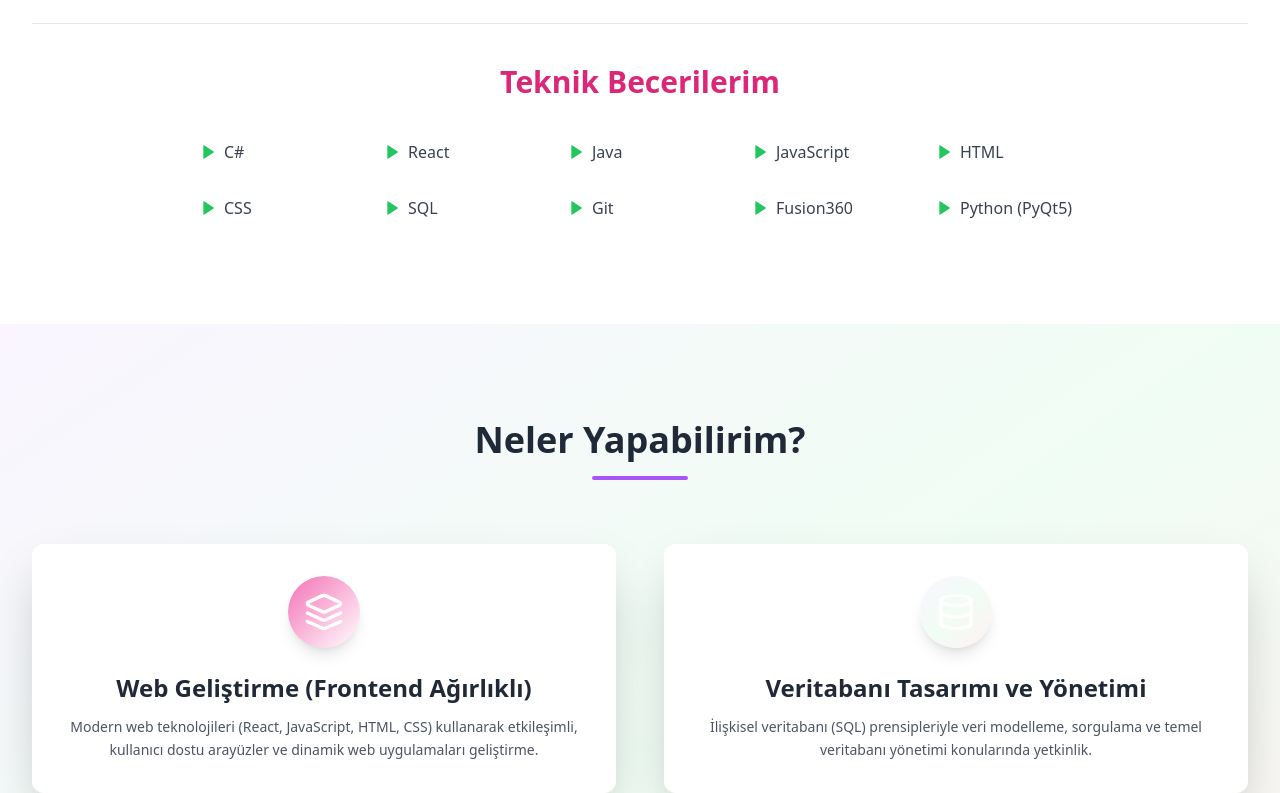
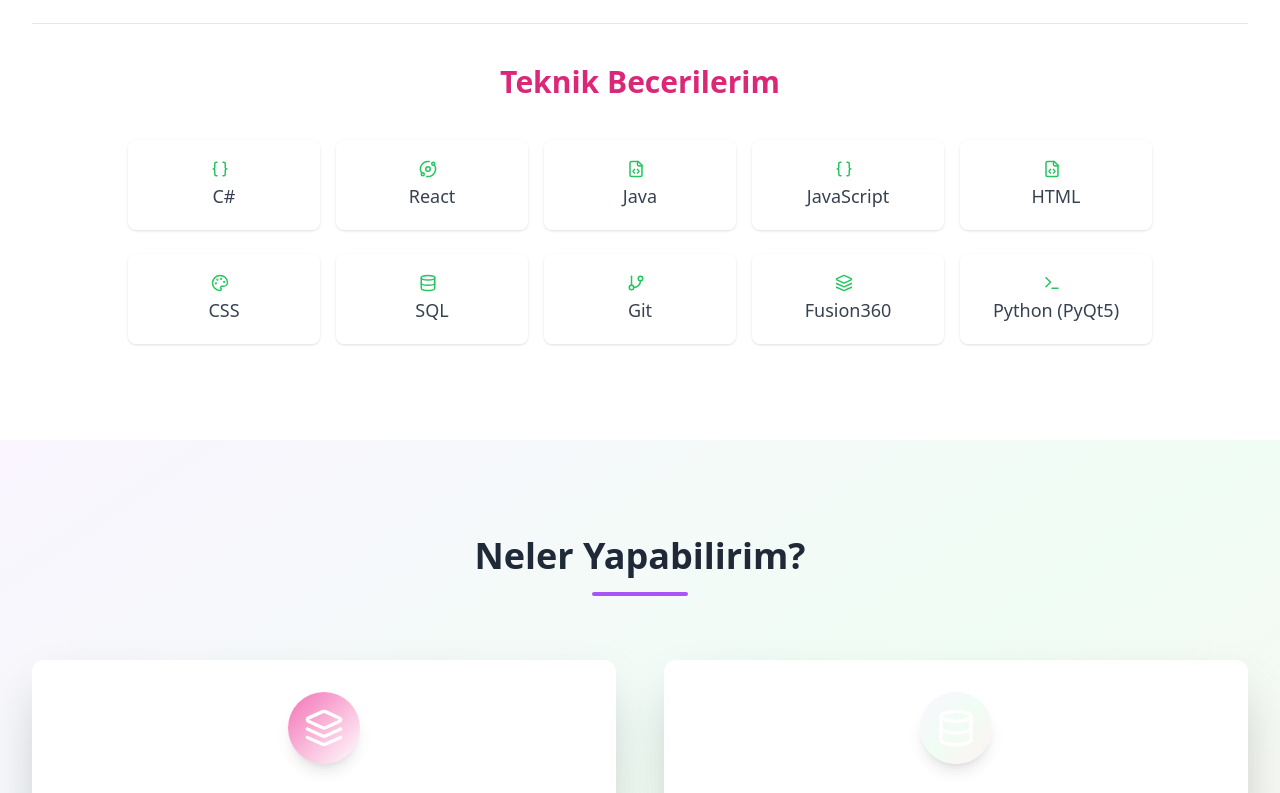
Before and after one commit to Alillaa/aleyna_gecit_, a React (Create React App) app: page / in a window 1280 px wide. Shown: the part 2000-2793 px from the top of the page. Built offline with nearby package versions, Linux system fonts and the light colour scheme.

Commit message:
First Commit

```diff
--- a/public/index.html
+++ b/public/index.html
@@ -9,7 +9,7 @@
           name="description"
           content="Aleyna Geçit - Web Geliştirici Portfolyosu"
   />
-  <link rel="apple-touch-icon" href="%PUBLIC_URL%/logo192.png" />
+  <link rel="apple-touch-icon" href="%PUBLIC_URL%/logo1922.png" />
   <link rel="manifest" href="%PUBLIC_URL%/manifest.json" />
   <title>Aleyna Geçit | Portfolyo</title>
 </head>
--- a/src/App.js
+++ b/src/App.js
@@ -437,16 +437,63 @@
               </div>
 
               <div className="pt-10 border-t border-gray-200 dark:border-slate-700">
-                <h3 className="text-2xl sm:text-3xl font-semibold text-center mb-8 text-pink-600 dark:text-pink-400">
+                <h3 className="text-2xl sm:text-3xl font-semibold text-center mb-10 text-pink-600 dark:text-pink-400">
                   Teknik Becerilerim
                 </h3>
-                <div className="grid grid-cols-2 sm:grid-cols-3 md:grid-cols-4 lg:grid-cols-5 gap-x-6 gap-y-4 max-w-4xl mx-auto">
-                  {technicalSkillsForBenKimim.map((skill, index) => (
-                      <div key={index} className="flex items-center text-gray-700 dark:text-gray-300 group p-2 hover:bg-pink-50 dark:hover:bg-slate-700/50 rounded-md transition-colors">
-                        <Play size={16} className="mr-2 text-green-500 dark:text-green-400 fill-green-500 dark:fill-green-400 transform group-hover:scale-125 transition-transform" />
-                        <span className="text-sm sm:text-base group-hover:text-pink-500 dark:group-hover:text-pink-400 transition-colors">{skill}</span>
-                      </div>
-                  ))}
+                {/* Grid yapısı korunuyor, eleman boyutları küçültülüyor */}
+                <div className="grid grid-cols-2 sm:grid-cols-3 md:grid-cols-4 lg:grid-cols-5 gap-x-4 gap-y-6 max-w-5xl mx-auto"> {/* max-w-6xl idi max-w-5xl, gap-y-6 yapıldı */}
+                  {technicalSkillsForBenKimim.map((skill, index) => {
+                    let iconComponent;
+                    // İkon boyutunu küçülttük
+                    const iconSize = 18; // Önceki 22 idi, şimdi 18
+                    const iconBaseClasses = `mr-2 text-green-500 dark:text-green-400 transform group-hover:scale-110 transition-transform`;
+
+                    switch (skill.toLowerCase().trim()) {
+                      case 'c#':
+                        iconComponent = <Braces size={iconSize} className={iconBaseClasses} />;
+                        break;
+                      case 'react':
+                        iconComponent = <Orbit size={iconSize} className={iconBaseClasses} />;
+                        break;
+                      case 'java':
+                        iconComponent = <LucideFileCode size={iconSize} className={iconBaseClasses} />;
+                        break;
+                      case 'javascript':
+                        iconComponent = <Braces size={iconSize} className={iconBaseClasses} />;
+                        break;
+                      case 'html':
+                        iconComponent = <LucideFileCode size={iconSize} className={iconBaseClasses} />;
+                        break;
+                      case 'css':
+                        iconComponent = <Palette size={iconSize} className={iconBaseClasses} />;
+                        break;
+                      case 'sql':
+                        iconComponent = <Database size={iconSize} className={iconBaseClasses} />;
+                        break;
+                      case 'git':
+                        iconComponent = <GitBranch size={iconSize} className={iconBaseClasses} />;
+                        break;
+                      case 'fusion360':
+                        iconComponent = <Layers size={iconSize} className={iconBaseClasses} />;
+                        break;
+                      case 'python (pyqt5)':
+                        iconComponent = <Terminal size={iconSize} className={iconBaseClasses} />;
+                        break;
+                      default:
+                        iconComponent = <Code size={iconSize} className={iconBaseClasses} />;
+                    }
+                    return (
+                        <div
+                            key={index}
+                            // Kart padding'i biraz azaltıldı
+                            className="flex flex-col items-center text-center text-gray-700 dark:text-gray-300 group p-2 bg-white/40 dark:bg-slate-800/60 hover:bg-pink-50 dark:hover:bg-slate-700/80 rounded-lg shadow hover:shadow-md transition-all duration-300 min-h-[90px] justify-center" // p-3 idi p-2, min-h-[100px] idi min-h-[90px]
+                        >
+                          {iconComponent}
+                          {/* Yazı boyutu küçültüldü: text-base sm:text-lg */}
+                          <span className="text-base sm:text-lg mt-1 group-hover:text-pink-600 dark:group-hover:text-pink-400 transition-colors break-words">{skill}</span> {/* mt-2 idi mt-1 */}
+                        </div>
+                    );
+                  })}
                 </div>
               </div>
             </div>
@@ -592,12 +639,7 @@
         <footer className="bg-white dark:bg-slate-800/90 border-t border-gray-200 dark:border-slate-700 py-8 text-center relative z-10">
           <div className="container mx-auto px-4 sm:px-6 lg:px-8">
             <div className="flex justify-center space-x-4 sm:space-x-6 mb-4">
-              {socialLinks.map(link => (
-                  <a key={link.label} href={link.href} target="_blank" rel="noopener noreferrer" aria-label={link.label}
-                     className="text-pink-600 hover:text-pink-800 dark:text-pink-400 dark:hover:text-pink-300 transition-colors p-1">
-                    {React.cloneElement(link.icon, { size: 24 })}
-                  </a>
-              ))}
+
             </div>
             <div className="flex items-center justify-center space-x-2 mb-2">
               <OriginalFlowerSVG className="w-5 h-5 text-rose-500 dark:text-rose-400" />
```
Also changed, not shown: public/logo1922.png (renamed from public/logo192.png).
